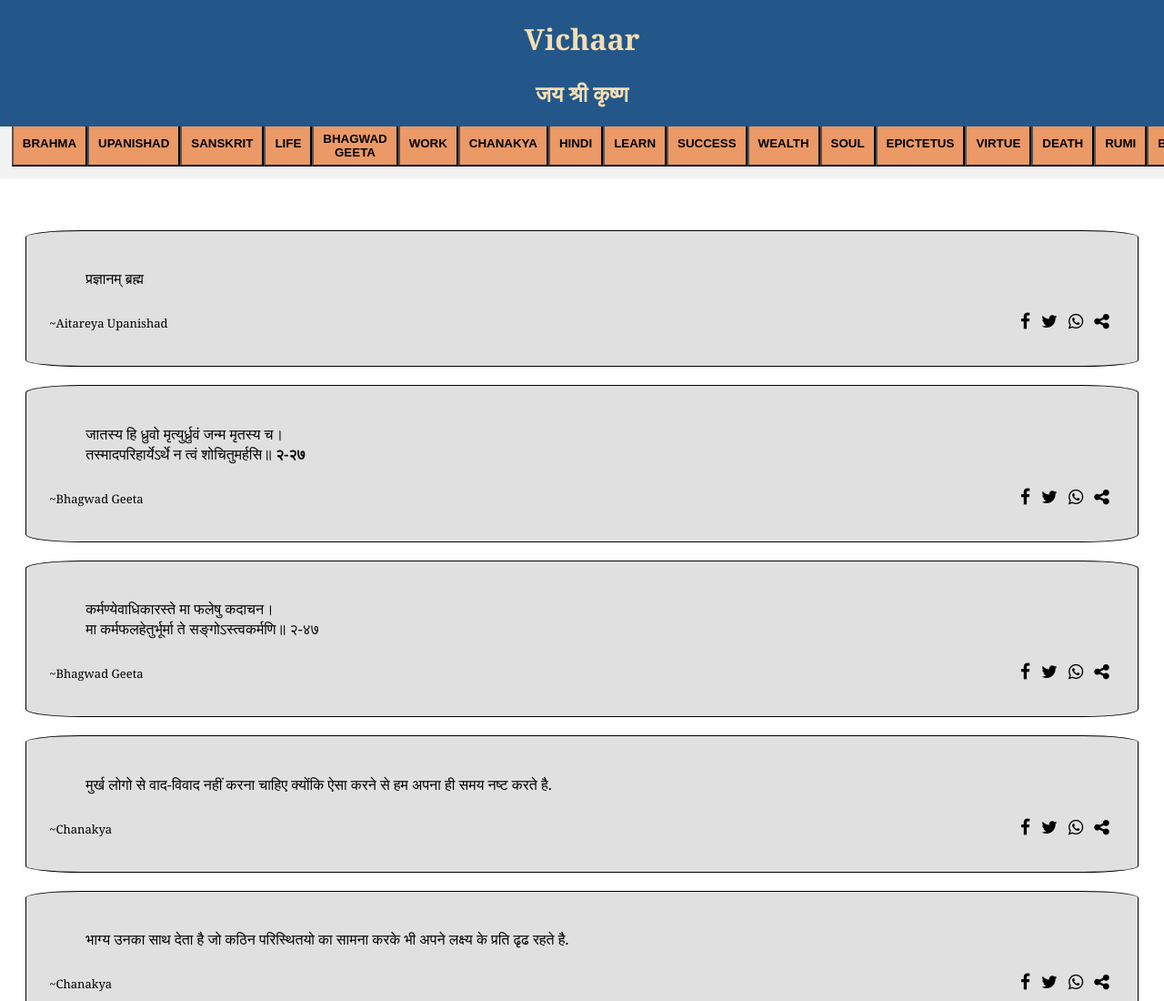
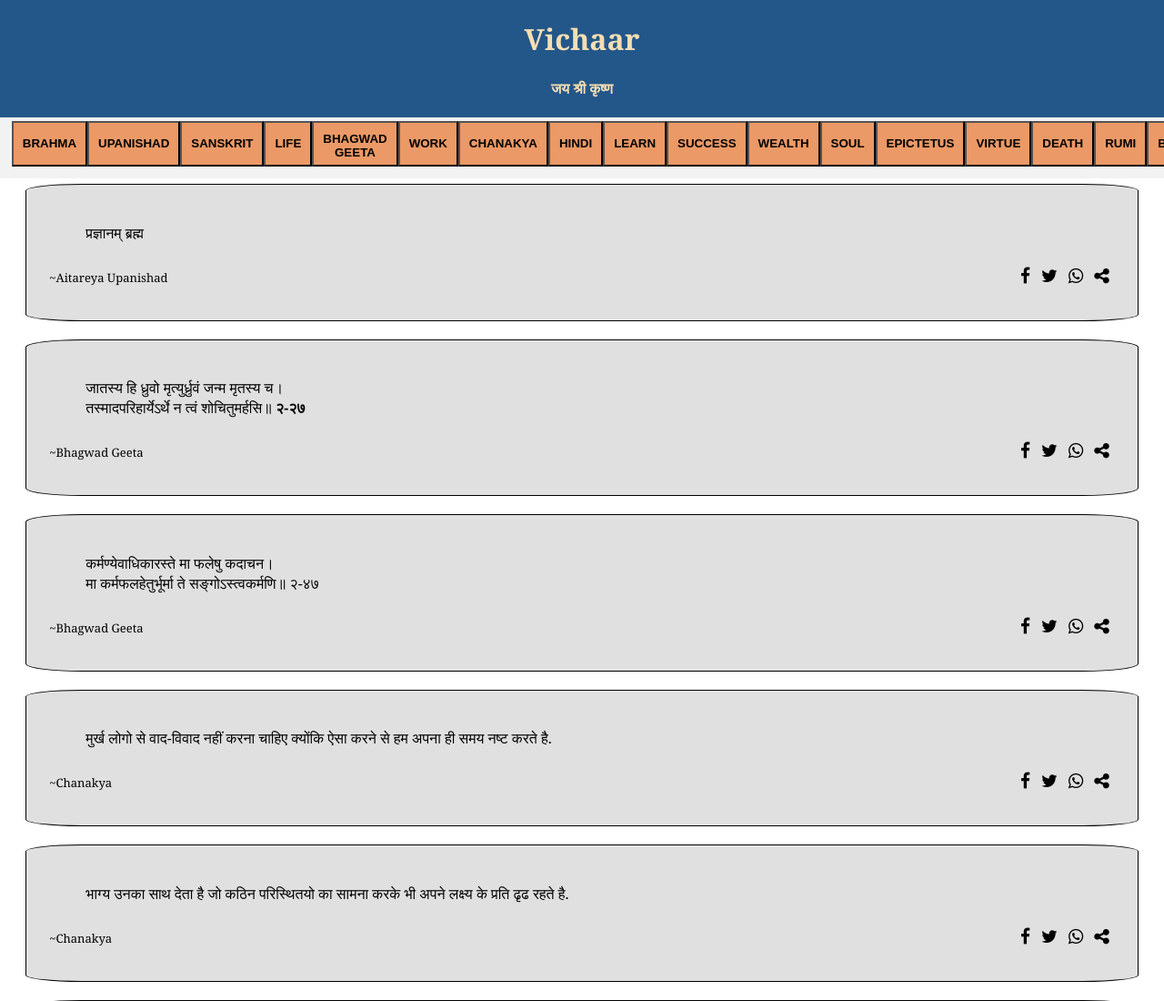
Before and after one commit to Koustubh1234G/Vichaar, a plain HTML site: page index.html in a window 1280 px wide. Shown: the top 1100 px of the page at 91% size. Drawn offline with nearby package versions, Linux system fonts and the light colour scheme.

Commit message:
Add files via upload

```diff
--- a/index.html
+++ b/index.html
@@ -15,7 +15,7 @@
 </head>
 <body>
     <header><h1>Vichaar</h1>
-        <h2>जय श्री कृष्ण</h2>
+        <h4>जय श्री कृष्ण</h4>
     </header>
     <!-- tags container to show all unique tags -->
     <div id="tagsContainer"></div>
--- a/style.css
+++ b/style.css
@@ -48,7 +48,7 @@ header {
 }
 
 #quotesContainer {
-    margin-top: 20%;
+    margin-top: 16%;
     text-align: justify;
 }
 
@@ -112,7 +112,7 @@ header {
     }
 
     #tagsContainer {
-        top: 13%;
+        top: 12%;
     }
 
     .extraText {
```
